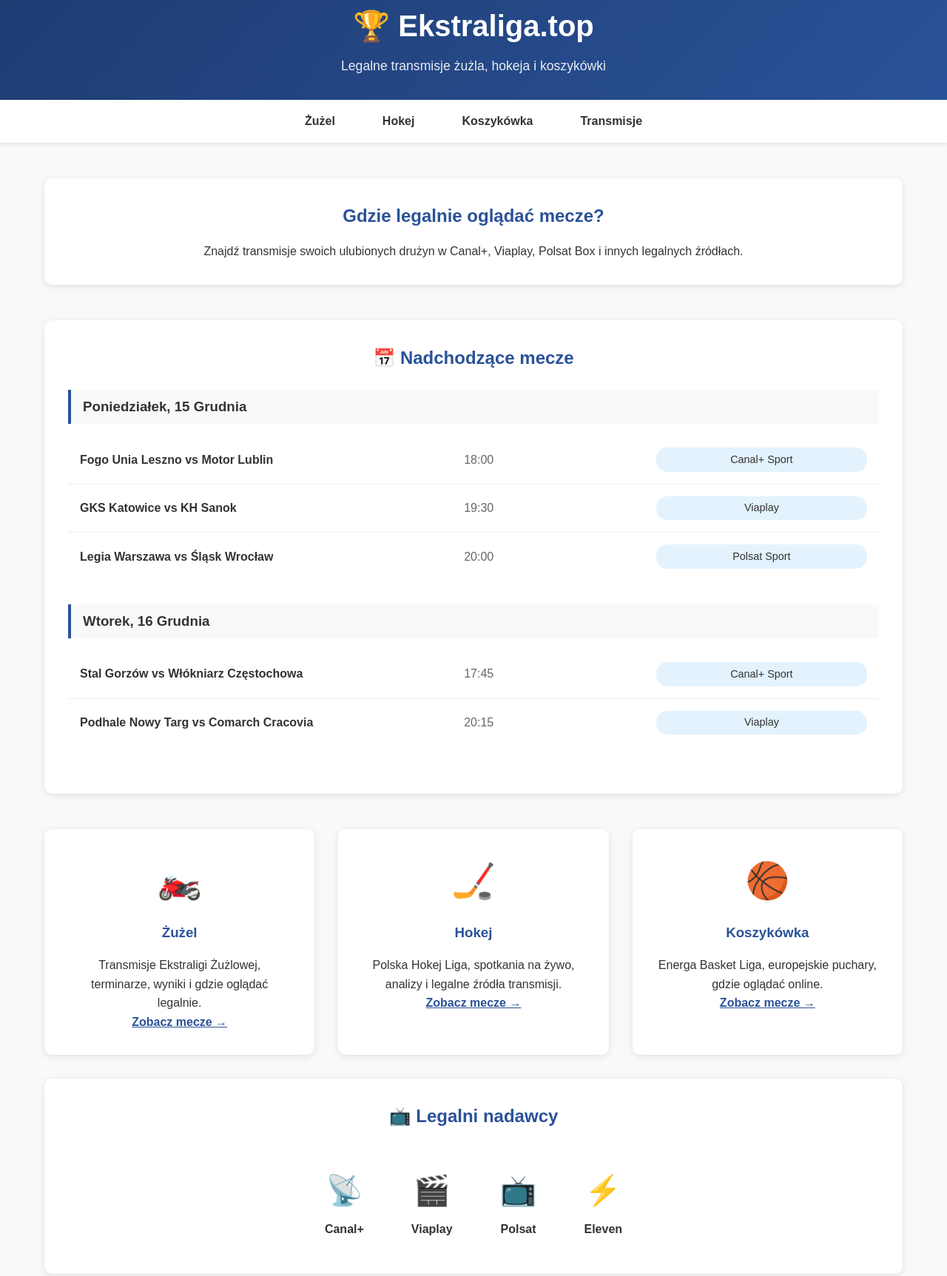
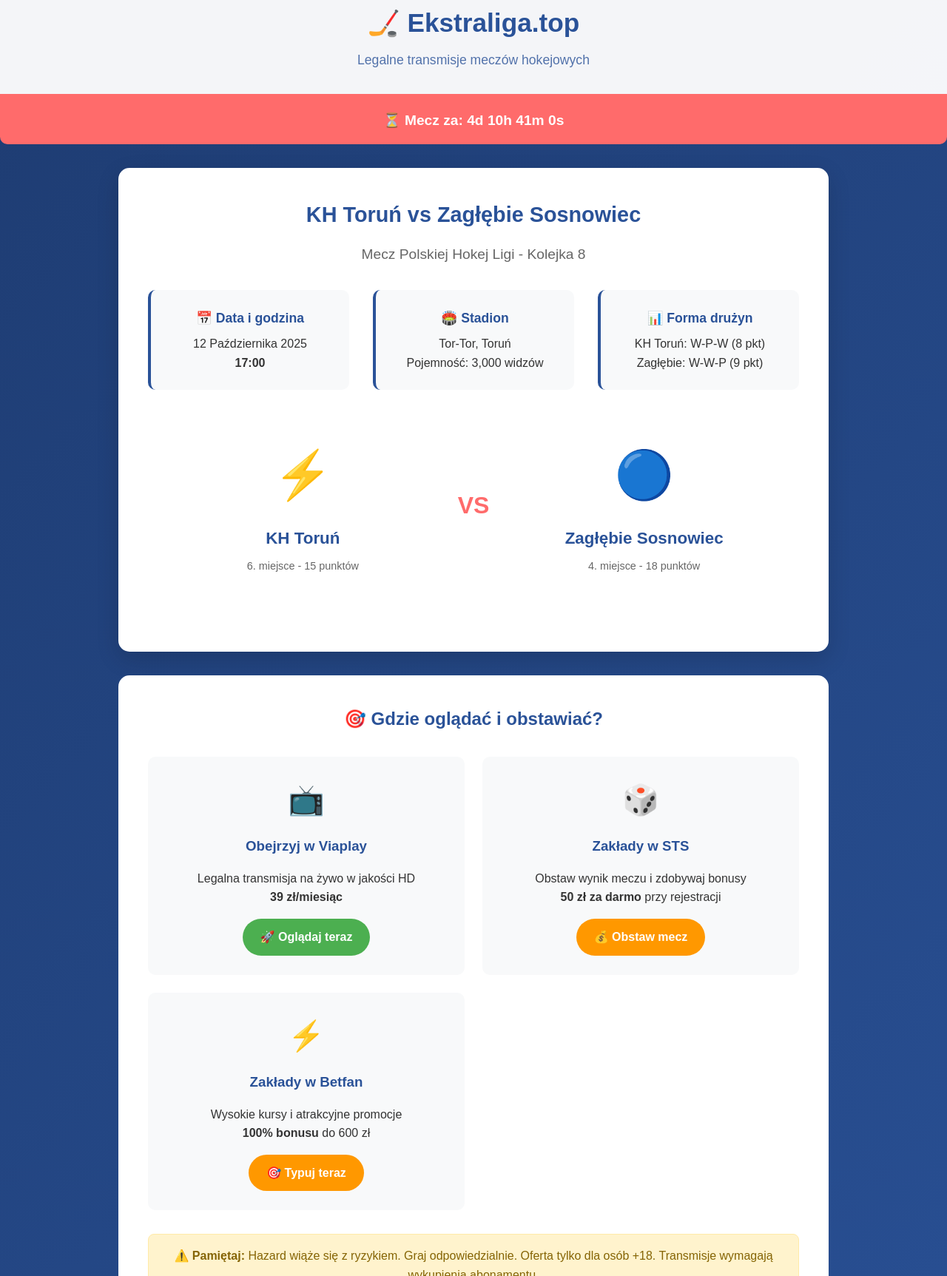
Before and after one commit to hubertpiotrciesielski/hubertpiotrciesielski.github.io, a plain HTML site: page index.html in a window 1280 px wide. Shown: the part 29-1754 px from the top of the page at 74% size. Drawn offline with Linux system fonts and the light colour scheme.

Commit message:
Update index.html

```diff
--- a/index.html
+++ b/index.html
@@ -3,8 +3,8 @@
 <head>
     <meta charset="UTF-8">
     <meta name="viewport" content="width=device-width, initial-scale=1.0">
-    <title>Ekstraliga.top - Legalne transmisje sportowe</title>
-    <meta name="description" content="Gdzie obejrzeć mecze żużla, hokeja i koszykówki? Sprawdź legalne transmisje w Canal+, Viaplay, Polsat i innych.">
+    <title>KH Toruń vs Zagłębie Sosnowiec - Transmisja i zakłady | Ekstraliga.top</title>
+    <meta name="description" content="Gdzie obejrzeć KH Toruń vs Zagłębie Sosnowiec? Legalne transmisje w Viaplay, zakłady w STS i Betfan. Sprawdź gdzie oglądać mecz hokeja 12.10.2025.">
     <style>
         * {
             margin: 0;
@@ -15,208 +15,231 @@
         body {
             font-family: 'Arial', sans-serif;
             line-height: 1.6;
-            background: #f8f9fa;
+            background: linear-gradient(135deg, #1e3c72 0%, #2a5298 100%);
             color: #333;
+            min-height: 100vh;
         }
 
         .container {
-            max-width: 1200px;
+            max-width: 1000px;
             margin: 0 auto;
             padding: 0 20px;
         }
 
         /* Header */
         header {
-            background: linear-gradient(135deg, #1e3c72, #2a5298);
-            color: white;
+            background: rgba(255, 255, 255, 0.95);
+            color: #2a5298;
             padding: 2rem 0;
             text-align: center;
-            box-shadow: 0 2px 10px rgba(0,0,0,0.1);
+            box-shadow: 0 2px 20px rgba(0,0,0,0.1);
+            border-bottom: 5px solid #FF6B6B;
         }
 
         .logo {
-            font-size: 2.5rem;
+            font-size: 2.2rem;
             font-weight: bold;
             margin-bottom: 0.5rem;
         }
 
         .tagline {
             font-size: 1.1rem;
-            opacity: 0.9;
+            opacity: 0.8;
         }
 
-        /* Navigation */
-        nav {
-            background: white;
-            padding: 1rem 0;
-            box-shadow: 0 2px 5px rgba(0,0,0,0.1);
+        /* Countdown */
+        .countdown {
+            background: #FF6B6B;
+            color: white;
+            padding: 1rem;
+            text-align: center;
+            font-size: 1.2rem;
+            font-weight: bold;
+            margin-bottom: 2rem;
+            border-radius: 0 0 10px 10px;
         }
 
-        .sports-nav {
-            display: flex;
-            justify-content: center;
-            gap: 2rem;
-            list-style: none;
+        /* Main Match Card */
+        .match-hero {
+            background: white;
+            margin: 2rem auto;
+            padding: 2.5rem;
+            border-radius: 15px;
+            box-shadow: 0 10px 30px rgba(0,0,0,0.15);
+            text-align: center;
         }
 
-        .sports-nav a {
-            text-decoration: none;
-            color: #333;
+        .match-title {
+            color: #2a5298;
+            font-size: 1.8rem;
+            margin-bottom: 1rem;
+        }
+
+        .match-details {
+            display: grid;
+            grid-template-columns: repeat(auto-fit, minmax(250px, 1fr));
+            gap: 2rem;
+            margin: 2rem 0;
+        }
+
+        .detail-card {
+            background: #f8f9fa;
+            padding: 1.5rem;
+            border-radius: 10px;
+            border-left: 4px solid #2a5298;
+        }
+
+        .detail-card h3 {
+            color: #2a5298;
+            margin-bottom: 0.5rem;
+            font-size: 1.1rem;
+        }
+
+        /* Teams Section */
+        .teams-section {
+            display: grid;
+            grid-template-columns: 1fr auto 1fr;
+            gap: 2rem;
+            align-items: center;
+            margin: 2rem 0;
+            padding: 2rem;
+            background: white;
+            border-radius: 15px;
+        }
+
+        .team {
+            text-align: center;
+        }
+
+        .team-logo {
+            font-size: 4rem;
+            margin-bottom: 1rem;
+        }
+
+        .team-name {
+            font-size: 1.4rem;
             font-weight: bold;
-            padding: 0.5rem 1rem;
-            border-radius: 25px;
+            color: #2a5298;
+        }
+
+        .team-record {
+            color: #666;
+            font-size: 0.9rem;
+            margin-top: 0.5rem;
+        }
+
+        .vs {
+            font-size: 2rem;
+            font-weight: bold;
+            color: #FF6B6B;
+        }
+
+        /* Affiliate Section */
+        .affiliate-section {
+            background: white;
+            padding: 2.5rem;
+            border-radius: 15px;
+            margin: 2rem 0;
+        }
+
+        .section-title {
+            color: #2a5298;
+            text-align: center;
+            margin-bottom: 2rem;
+            font-size: 1.5rem;
+        }
+
+        .affiliate-grid {
+            display: grid;
+            grid-template-columns: repeat(auto-fit, minmax(300px, 1fr));
+            gap: 1.5rem;
+            margin-bottom: 2rem;
+        }
+
+        .affiliate-card {
+            background: #f8f9fa;
+            padding: 1.5rem;
+            border-radius: 10px;
+            text-align: center;
+            border: 2px solid transparent;
             transition: all 0.3s ease;
         }
 
-        .sports-nav a:hover {
-            background: #2a5298;
-            color: white;
+        .affiliate-card:hover {
+            border-color: #2a5298;
+            transform: translateY(-5px);
         }
 
-        /* Main Content */
-        .main-content {
-            padding: 3rem 0;
+        .affiliate-icon {
+            font-size: 2.5rem;
+            margin-bottom: 1rem;
         }
 
-        .welcome-section {
-            text-align: center;
-            margin-bottom: 3rem;
-            padding: 2rem;
-            background: white;
-            border-radius: 10px;
-            box-shadow: 0 2px 10px rgba(0,0,0,0.1);
-        }
-
-        .welcome-section h2 {
+        .affiliate-card h3 {
             color: #2a5298;
             margin-bottom: 1rem;
         }
 
-        /* Match Calendar */
-        .calendar-section {
+        .affiliate-link {
+            display: inline-block;
+            background: #4CAF50;
+            color: white;
+            padding: 12px 24px;
+            border-radius: 25px;
+            text-decoration: none;
+            font-weight: bold;
+            margin-top: 1rem;
+            transition: background 0.3s ease;
+        }
+
+        .affiliate-link:hover {
+            background: #45a049;
+        }
+
+        .bet-link {
+            background: #FF9800;
+        }
+
+        .bet-link:hover {
+            background: #f57c00;
+        }
+
+        .warning {
+            background: #fff3cd;
+            border: 1px solid #ffeaa7;
+            padding: 1rem;
+            border-radius: 8px;
+            text-align: center;
+            color: #856404;
+            margin-top: 1.5rem;
+        }
+
+        /* Additional Info */
+        .info-section {
             background: white;
             padding: 2rem;
-            border-radius: 10px;
-            box-shadow: 0 2px 10px rgba(0,0,0,0.1);
-            margin-bottom: 2rem;
+            border-radius: 15px;
+            margin: 2rem 0;
         }
 
-        .calendar-section h2 {
-            color: #2a5298;
-            margin-bottom: 1.5rem;
-            text-align: center;
+        .info-grid {
+            display: grid;
+            grid-template-columns: repeat(auto-fit, minmax(250px, 1fr));
+            gap: 1.5rem;
+            margin-top: 1.5rem;
         }
 
-        .match-day {
-            margin-bottom: 2rem;
-        }
-
-        .match-day h3 {
+        .info-card {
             background: #f8f9fa;
-            padding: 0.5rem 1rem;
-            border-left: 4px solid #2a5298;
-            margin-bottom: 1rem;
-        }
-
-        .match {
-            display: flex;
-            justify-content: space-between;
-            align-items: center;
-            padding: 1rem;
-            border-bottom: 1px solid #eee;
-        }
-
-        .match:last-child {
-            border-bottom: none;
-        }
-
-        .match-teams {
-            flex: 2;
-            font-weight: bold;
-        }
-
-        .match-time {
-            flex: 1;
-            color: #666;
-        }
-
-        .match-broadcast {
-            flex: 1;
-            background: #e3f2fd;
-            padding: 0.3rem 0.8rem;
-            border-radius: 15px;
-            font-size: 0.9rem;
-            text-align: center;
-        }
-
-        /* Sports Grid */
-        .sports-grid {
-            display: grid;
-            grid-template-columns: repeat(auto-fit, minmax(300px, 1fr));
-            gap: 2rem;
-            margin-top: 3rem;
-        }
-
-        .sport-card {
-            background: white;
-            padding: 2rem;
+            padding: 1.5rem;
             border-radius: 10px;
-            box-shadow: 0 2px 10px rgba(0,0,0,0.1);
-            text-align: center;
-            transition: transform 0.3s ease;
-        }
-
-        .sport-card:hover {
-            transform: translateY(-5px);
-        }
-
-        .sport-icon {
-            font-size: 3rem;
-            margin-bottom: 1rem;
-        }
-
-        .sport-card h3 {
-            color: #2a5298;
-            margin-bottom: 1rem;
-        }
-
-        /* Broadcasters */
-        .broadcasters {
-            background: white;
-            padding: 2rem;
-            border-radius: 10px;
-            box-shadow: 0 2px 10px rgba(0,0,0,0.1);
-            margin-top: 2rem;
-        }
-
-        .broadcasters h2 {
-            color: #2a5298;
-            text-align: center;
-            margin-bottom: 2rem;
-        }
-
-        .broadcaster-logos {
-            display: flex;
-            justify-content: center;
-            gap: 2rem;
-            flex-wrap: wrap;
-        }
-
-        .broadcaster {
-            text-align: center;
-            padding: 1rem;
-        }
-
-        .broadcaster-name {
-            font-weight: bold;
-            margin-top: 0.5rem;
-            color: #333;
+            border-left: 4px solid #FF6B6B;
         }
 
         /* Footer */
         footer {
-            background: #2a5298;
-            color: white;
+            background: rgba(255, 255, 255, 0.95);
+            color: #333;
             text-align: center;
             padding: 2rem 0;
             margin-top: 3rem;
@@ -227,27 +250,26 @@
             justify-content: center;
             gap: 2rem;
             margin: 1rem 0;
+            flex-wrap: wrap;
         }
 
         .footer-links a {
-            color: white;
+            color: #2a5298;
             text-decoration: none;
         }
 
         /* Responsive */
         @media (max-width: 768px) {
-            .sports-nav {
-                flex-direction: column;
-                gap: 0.5rem;
+            .teams-section {
+                grid-template-columns: 1fr;
+                text-align: center;
             }
 
-            .match {
-                flex-direction: column;
-                text-align: center;
-                gap: 0.5rem;
+            .vs {
+                order: -1;
             }
 
-            .sports-grid {
+            .affiliate-grid {
                 grid-template-columns: 1fr;
             }
         }
@@ -257,121 +279,127 @@
     <!-- Header -->
     <header>
         <div class="container">
-            <div class="logo">🏆 Ekstraliga.top</div>
-            <p class="tagline">Legalne transmisje żużla, hokeja i koszykówki</p>
+            <div class="logo">🏒 Ekstraliga.top</div>
+            <p class="tagline">Legalne transmisje meczów hokejowych</p>
         </div>
     </header>
 
-    <!-- Navigation -->
-    <nav>
-        <div class="container">
-            <ul class="sports-nav">
-                <li><a href="#zuzel">Żużel</a></li>
-                <li><a href="#hokej">Hokej</a></li>
-                <li><a href="#koszykowka">Koszykówka</a></li>
-                <li><a href="#transmisje">Transmisje</a></li>
-            </ul>
-        </div>
-    </nav>
-
-    <!-- Main Content -->
-    <div class="container">
-        <div class="main-content">
-            <!-- Welcome Section -->
-            <section class="welcome-section">
-                <h2>Gdzie legalnie oglądać mecze?</h2>
-                <p>Znajdź transmisje swoich ulubionych drużyn w Canal+, Viaplay, Polsat Box i innych legalnych źródłach.</p>
-            </section>
-
-            <!-- Match Calendar -->
-            <section class="calendar-section">
-                <h2>📅 Nadchodzące mecze</h2>
-
-                <div class="match-day">
-                    <h3>Poniedziałek, 15 Grudnia</h3>
-
-                    <div class="match">
-                        <div class="match-teams">Fogo Unia Leszno vs Motor Lublin</div>
-                        <div class="match-time">18:00</div>
-                        <div class="match-broadcast">Canal+ Sport</div>
+    <!-- Countdown -->
+    <div class="countdown">
+        ⏳ Mecz za: <span id="countdown-timer">Ładuję...</span>
     </div>
 
-                    <div class="match">
-                        <div class="match-teams">GKS Katowice vs KH Sanok</div>
-                        <div class="match-time">19:30</div>
-                        <div class="match-broadcast">Viaplay</div>
+    <div class="container">
+        <!-- Main Match Card -->
+        <div class="match-hero">
+            <h1 class="match-title">KH Toruń vs Zagłębie Sosnowiec</h1>
+            <p style="font-size: 1.2rem; color: #666; margin-bottom: 2rem;">Mecz Polskiej Hokej Ligi - Kolejka 8</p>
+
+            <div class="match-details">
+                <div class="detail-card">
+                    <h3>📅 Data i godzina</h3>
+                    <p>12 Października 2025</p>
+                    <p><strong>17:00</strong></p>
                 </div>
 
-                    <div class="match">
-                        <div class="match-teams">Legia Warszawa vs Śląsk Wrocław</div>
-                        <div class="match-time">20:00</div>
-                        <div class="match-broadcast">Polsat Sport</div>
+                <div class="detail-card">
+                    <h3>🏟️ Stadion</h3>
+                    <p>Tor-Tor, Toruń</p>
+                    <p>Pojemność: 3,000 widzów</p>
+                </div>
+
+                <div class="detail-card">
+                    <h3>📊 Forma drużyn</h3>
+                    <p>KH Toruń: W-P-W (8 pkt)</p>
+                    <p>Zagłębie: W-W-P (9 pkt)</p>
                 </div>
             </div>
 
-                <div class="match-day">
-                    <h3>Wtorek, 16 Grudnia</h3>
-
-                    <div class="match">
-                        <div class="match-teams">Stal Gorzów vs Włókniarz Częstochowa</div>
-                        <div class="match-time">17:45</div>
-                        <div class="match-broadcast">Canal+ Sport</div>
+            <!-- Teams -->
+            <div class="teams-section">
+                <div class="team">
+                    <div class="team-logo">⚡</div>
+                    <div class="team-name">KH Toruń</div>
+                    <div class="team-record">6. miejsce - 15 punktów</div>
                 </div>
 
-                    <div class="match">
-                        <div class="match-teams">Podhale Nowy Targ vs Comarch Cracovia</div>
-                        <div class="match-time">20:15</div>
-                        <div class="match-broadcast">Viaplay</div>
+                <div class="vs">VS</div>
+
+                <div class="team">
+                    <div class="team-logo">🔵</div>
+                    <div class="team-name">Zagłębie Sosnowiec</div>
+                    <div class="team-record">4. miejsce - 18 punktów</div>
                 </div>
-                </div>
-            </section>
-
-            <!-- Sports Grid -->
-            <div class="sports-grid">
-                <div class="sport-card" id="zuzel">
-                    <div class="sport-icon">🏍️</div>
-                    <h3>Żużel</h3>
-                    <p>Transmisje Ekstraligi Żużlowej, terminarze, wyniki i gdzie oglądać legalnie.</p>
-                    <a href="#zuzel" style="color: #2a5298; font-weight: bold;">Zobacz mecze →</a>
-                </div>
-
-                <div class="sport-card" id="hokej">
-                    <div class="sport-icon">🏒</div>
-                    <h3>Hokej</h3>
-                    <p>Polska Hokej Liga, spotkania na żywo, analizy i legalne źródła transmisji.</p>
-                    <a href="#hokej" style="color: #2a5298; font-weight: bold;">Zobacz mecze →</a>
-                </div>
-
-                <div class="sport-card" id="koszykowka">
-                    <div class="sport-icon">🏀</div>
-                    <h3>Koszykówka</h3>
-                    <p>Energa Basket Liga, europejskie puchary, gdzie oglądać online.</p>
-                    <a href="#koszykowka" style="color: #2a5298; font-weight: bold;">Zobacz mecze →</a>
             </div>
         </div>
 
-            <!-- Broadcasters -->
-            <section class="broadcasters">
-                <h2>📺 Legalni nadawcy</h2>
-                <div class="broadcaster-logos">
-                    <div class="broadcaster">
-                        <div style="font-size: 2.5rem;">📡</div>
-                        <div class="broadcaster-name">Canal+</div>
+        <!-- Affiliate Section -->
+        <div class="affiliate-section">
+            <h2 class="section-title">🎯 Gdzie oglądać i obstawiać?</h2>
+
+            <div class="affiliate-grid">
+                <!-- Viaplay -->
+                <div class="affiliate-card">
+                    <div class="affiliate-icon">📺</div>
+                    <h3>Obejrzyj w Viaplay</h3>
+                    <p>Legalna transmisja na żywo w jakości HD</p>
+                    <p><strong>39 zł/miesiąc</strong></p>
+                    <a href="https://viaplay.pl/promo?partner=TWÓJ_KOD" target="_blank" class="affiliate-link">
+                        🚀 Oglądaj teraz
+                    </a>
                 </div>
-                    <div class="broadcaster">
-                        <div style="font-size: 2.5rem;">🎬</div>
-                        <div class="broadcaster-name">Viaplay</div>
+
+                <!-- STS -->
+                <div class="affiliate-card">
+                    <div class="affiliate-icon">🎲</div>
+                    <h3>Zakłady w STS</h3>
+                    <p>Obstaw wynik meczu i zdobywaj bonusy</p>
+                    <p><strong>50 zł za darmo</strong> przy rejestracji</p>
+                    <a href="https://sts.pl/register?ref=TWÓJ_KOD" target="_blank" class="affiliate-link bet-link">
+                        💰 Obstaw mecz
+                    </a>
                 </div>
-                    <div class="broadcaster">
-                        <div style="font-size: 2.5rem;">📺</div>
-                        <div class="broadcaster-name">Polsat</div>
-                    </div>
-                    <div class="broadcaster">
-                        <div style="font-size: 2.5rem;">⚡</div>
-                        <div class="broadcaster-name">Eleven</div>
+
+                <!-- Betfan -->
+                <div class="affiliate-card">
+                    <div class="affiliate-icon">⚡</div>
+                    <h3>Zakłady w Betfan</h3>
+                    <p>Wysokie kursy i atrakcyjne promocje</p>
+                    <p><strong>100% bonusu</strong> do 600 zł</p>
+                    <a href="https://betfan.pl/promo?aff=TWÓJ_KOD" target="_blank" class="affiliate-link bet-link">
+                        🎯 Typuj teraz
+                    </a>
                 </div>
             </div>
-            </section>
+
+            <div class="warning">
+                ⚠️ <strong>Pamiętaj:</strong> Hazard wiąże się z ryzykiem. Graj odpowiedzialnie. Oferta tylko dla osób +18.
+                Transmisje wymagają wykupienia abonamentu.
+            </div>
+        </div>
+
+        <!-- Additional Info -->
+        <div class="info-section">
+            <h2 class="section-title">ℹ️ Informacje o meczu</h2>
+
+            <div class="info-grid">
+                <div class="info-card">
+                    <h3>🏆 Kontekst spotkania</h3>
+                    <p>Walka o miejsce w pierwszej szóstce. Oba zespoły mają podobne aspiracje w tym sezonie.</p>
+                </div>
+
+                <div class="info-card">
+                    <h3>📈 Statystyki</h3>
+                    <p>Ostatnie spotkanie: <strong>Zagłębie 4 - 2 KH Toruń</strong></p>
+                    <p>Bramki w sezonie: Toruń 28, Zagłębie 32</p>
+                </div>
+
+                <div class="info-card">
+                    <h3>⭐ Kluczowi zawodnicy</h3>
+                    <p><strong>KH Toruń:</strong> M. Kowalski (8 goli)</p>
+                    <p><strong>Zagłębie:</strong> P. Nowak (10 asyst)</p>
+                </div>
+            </div>
         </div>
     </div>
 
@@ -383,9 +411,38 @@
                 <a href="#o-nas">O nas</a>
                 <a href="#kontakt">Kontakt</a>
                 <a href="#polityka">Polityka prywatności</a>
+                <a href="#regulamin">Regulamin</a>
             </div>
             <p>© 2024 Ekstraliga.top. Wszystkie prawa zastrzeżone.</p>
+            <p style="font-size: 0.9rem; margin-top: 1rem; color: #666;">
+                Strona nie jest związana z PZHL ani klubami sportowymi. Materiały informacyjne.
+            </p>
         </div>
     </footer>
+
+    <script>
+        // Countdown timer
+        function updateCountdown() {
+            const matchDate = new Date('2025-10-12T17:00:00').getTime();
+            const now = new Date().getTime();
+            const distance = matchDate - now;
+
+            if (distance < 0) {
+                document.getElementById('countdown-timer').innerHTML = 'Mecz się zakończył!';
+                return;
+            }
+
+            const days = Math.floor(distance / (1000 * 60 * 60 * 24));
+            const hours = Math.floor((distance % (1000 * 60 * 60 * 24)) / (1000 * 60 * 60));
+            const minutes = Math.floor((distance % (1000 * 60 * 60)) / (1000 * 60));
+            const seconds = Math.floor((distance % (1000 * 60)) / 1000);
+
+            document.getElementById('countdown-timer').innerHTML =
+                `${days}d ${hours}h ${minutes}m ${seconds}s`;
+        }
+
+        setInterval(updateCountdown, 1000);
+        updateCountdown();
+    </script>
 </body>
 </html>
```
Lines whose indentation alone changed are shown as unchanged.
